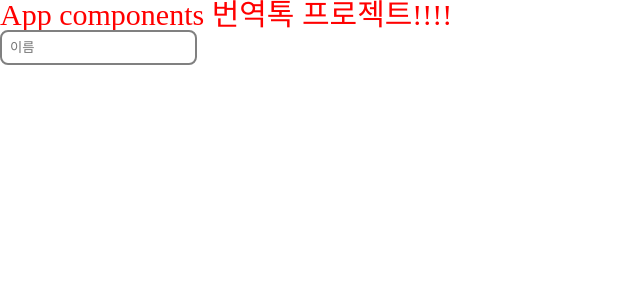
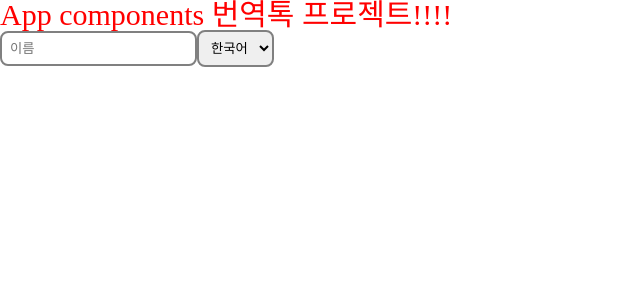
Before and after one commit to TranslationTalk/Front-End, a React (Create React App) app: page / in a window 1280 px wide. Shown: the top 300 px of the page, without its empty margins (0-640 px from the left). Built offline with nearby package versions, Linux system fonts and the light colour scheme.

Commit message:
:sparkles: Feat: SelectInput 추가
props(id, onChange, value) 추가

```diff
--- a/src/App.jsx
+++ b/src/App.jsx
@@ -1,17 +1,20 @@
 import React, { useState } from 'react'
 import styled from 'styled-components'
+import SelectInput from './components/Input/SelectInput'
 import TextInput from './components/Input/TextInput'
 
 function App() {
   const [formData, setFormData] = useState({
     name: '',
     career: '',
+    language: '',
     introduction: '',
   })
 
   const handleChange = e => {
+    console.log(e.target.id)
     console.log(e.target.value)
-    setFormData(prev => ({ ...prev, name: e.target.value }))
+    setFormData(prev => ({ ...prev, [e.target.id]: e.target.value }))
   }
 
   console.log(formData)
@@ -25,6 +28,12 @@ function App() {
         onChange={handleChange}
         value={formData.name}
       />
+      <SelectInput
+        id="language"
+        value={formData.language}
+        onChange={handleChange}
+        options={['한국어', '영어', '일본어']}
+      />
     </div>
   )
 }
--- /dev/null
+++ b/src/components/Input/SelectInput.jsx
@@ -0,0 +1,32 @@
+/*
+common input component:
+option을 선택하는 select input
+*/
+import React from 'react'
+import PropTypes from 'prop-types'
+import styled from 'styled-components'
+
+const SelectInput = ({ id, onChange, value, options }) => (
+  <Select id={id} onChange={onChange} value={value}>
+    {options.map(option => (
+      <option key={option} value={option}>
+        {option}
+      </option>
+    ))}
+  </Select>
+)
+
+const Select = styled.select`
+  padding: 0.5rem;
+  border-radius: 0.5rem;
+  border: 2px solid gray;
+`
+
+SelectInput.propTypes = {
+  id: PropTypes.string.isRequired,
+  onChange: PropTypes.func.isRequired,
+  value: PropTypes.string.isRequired,
+  options: PropTypes.array.isRequired,
+}
+
+export default SelectInput
--- a/src/components/Input/TextInput.jsx
+++ b/src/components/Input/TextInput.jsx
@@ -1,5 +1,6 @@
 /*
-text input을 받는 common input component
+common input component:
+text를 받는 input
 */
 import React from 'react'
 import PropTypes from 'prop-types'
```
